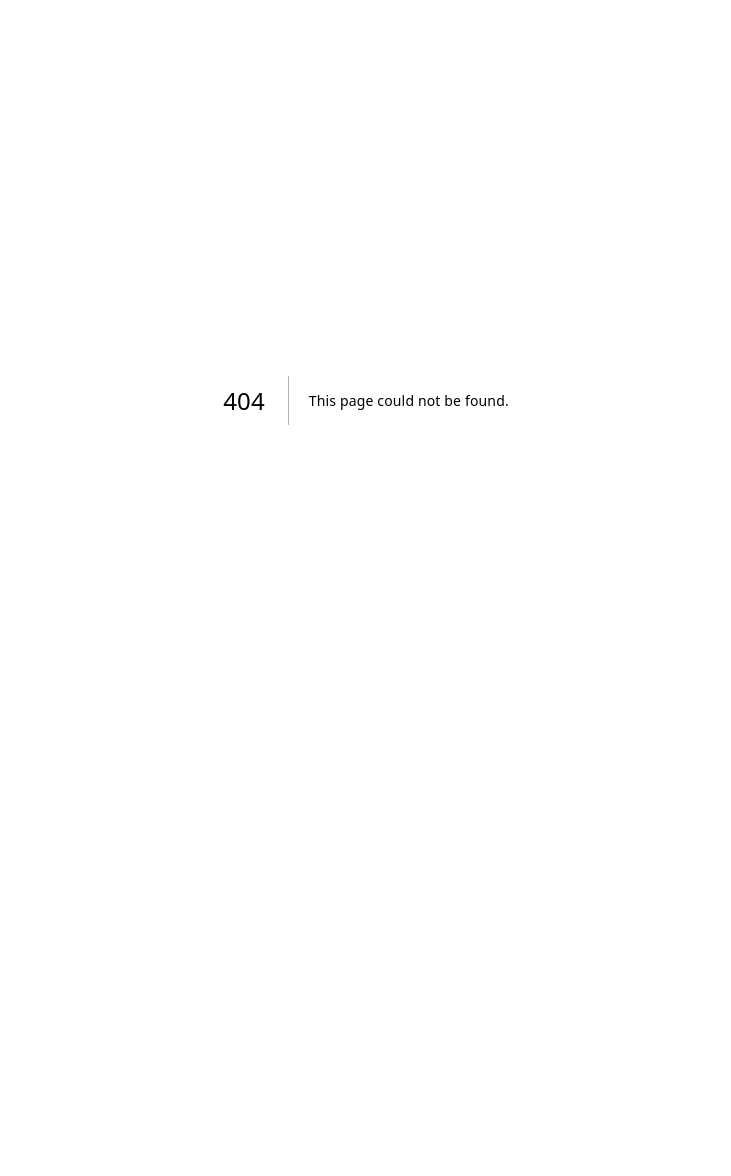
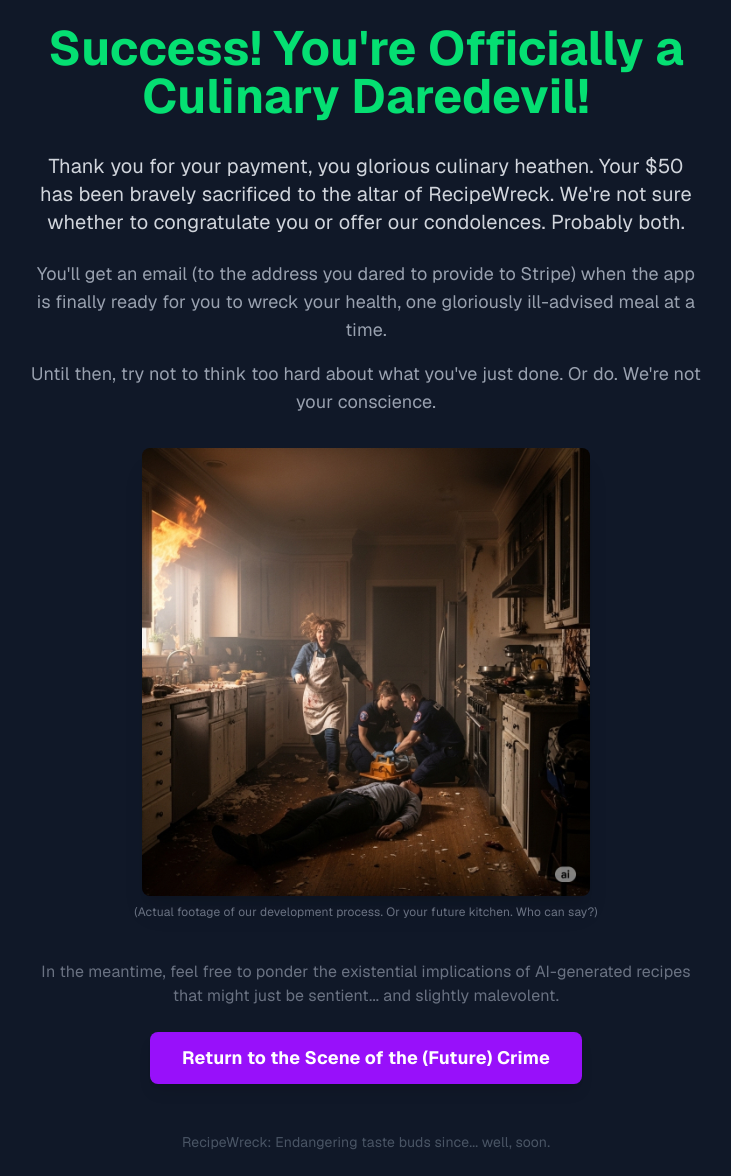
Before and after one commit to ReidKimball/RecipeWreck, a Next.js app: page /funding-success in a window 1280 px wide. Before the commit this address had no page. Shown: the whole page, without its empty margins (274-1005 px from the left). Before the commit the page ends 800 px from the top, so only its background shows below. Built offline with nearby package versions, Linux system fonts and the light colour scheme.

Commit message:
updates
- added test stripe link and funding-success page
- changed browser tab name and meta description

```diff
--- /dev/null
+++ b/src/app/funding-success/page.tsx
@@ -0,0 +1,54 @@
+// src/app/funding-success/page.tsx
+import Head from 'next/head';
+
+export default function FundingSuccessPage() {
+  return (
+    <>
+      <Head>
+        <title>RecipeWreck - Funding Confirmed! Prepare for Impact.</title>
+        <meta name="description" content="Your generous (and slightly unhinged) contribution to RecipeWreck has been confirmed!" />
+      </Head>
+
+      <div className="min-h-screen bg-gray-900 text-white flex flex-col items-center justify-center font-sans p-6">
+        <div className="text-center max-w-2xl">
+          <h1 className="text-5xl font-bold text-green-400 mb-8">
+            Success! You're Officially a Culinary Daredevil!
+          </h1>
+          <p className="text-xl text-gray-300 mb-6">
+            Thank you for your payment, you glorious culinary heathen. Your $50 has been bravely sacrificed to the altar of RecipeWreck.
+            We're not sure whether to congratulate you or offer our condolences. Probably both.
+          </p>
+          <p className="text-lg text-gray-400 mb-4">
+            You'll get an email (to the address you dared to provide to Stripe) when the app is finally ready for you to wreck your health, one gloriously ill-advised meal at a time.
+          </p>
+          <p className="text-lg text-gray-400 mb-8">
+            Until then, try not to think too hard about what you've just done. Or do. We're not your conscience.
+          </p>
+          <div className="mb-10">
+            <img
+              src="/images/RecipeWreck_Kitchen_Chaos_01.jpg" // Replace with a suitably chaotic/funny image
+              alt="A visual representation of culinary chaos"
+              className="mx-auto rounded-lg shadow-xl w-full max-w-md h-auto object-cover"
+              // Consider a funny placeholder, like a picture of a burnt kitchen or a confused chef
+            />
+            <p className="text-xs text-gray-500 mt-2">
+              (Actual footage of our development process. Or your future kitchen. Who can say?)
+            </p>
+          </div>
+          <p className="text-md text-gray-500 mb-6">
+            In the meantime, feel free to ponder the existential implications of AI-generated recipes that might just be sentient... and slightly malevolent.
+          </p>
+          <a
+            href="/" // Link back to the main landing page
+            className="inline-block bg-purple-600 hover:bg-purple-700 text-white font-bold py-3 px-8 rounded-lg text-lg transition-colors duration-300 shadow-lg"
+          >
+            Return to the Scene of the (Future) Crime
+          </a>
+          <p className="mt-12 text-sm text-gray-600">
+            RecipeWreck: Endangering taste buds since... well, soon.
+          </p>
+        </div>
+      </div>
+    </>
+  );
+}
--- a/src/app/layout.tsx
+++ b/src/app/layout.tsx
@@ -43,8 +43,8 @@ const geistMono = Geist_Mono({
  * @property {string} description - The default description for pages.
  */
 export const metadata: Metadata = {
-  title: "Create Next App",
-  description: "Generated by create next app",
+  title: "RecipeWreck - Wreck your health, one meal at a time",
+  description: "AI-generated recipes so unhealthy, they're a health hazard. Sign up for early access!",
 };
 
 /**
--- a/src/app/page.tsx
+++ b/src/app/page.tsx
@@ -180,12 +180,12 @@ export default function LandingPage() {
 
   /**
    * Handles the click event for the pre-order button.
-   * Currently, it shows an alert indicating that pre-order functionality is not yet implemented
-   * and captures a PostHog event.
+   * Redirects to the Stripe test payment link for the $50 lifetime access.
+   * Replace the placeholder URL below with your actual link from the Stripe dashboard.
    */
   const handlePreorderClick = () => {
-    alert('Pre-order functionality coming soon! You are a true visionary/masochist.');
     posthog.capture('preorder_cta_clicked');
+    window.location.href = 'https://buy.stripe.com/test_dRm6oH9Uxe4Cc0R004cs802';
   };
 
   return (
--- a/zContext_Information/Collaboration_Mode.md
+++ b/zContext_Information/Collaboration_Mode.md
@@ -17,7 +17,7 @@ Mode Description:
 - The goal is to get a working prototype of the feature as quickly as possible to discover what works and doesn't work.
 
 ## Mode Name: Update GitHub Project
-Enabled: true
+Enabled: false
 Mode Description:
 - Create a GitHub issue that describes the feature at a high level in one to two paragraphs.
 - Create a GitHub document that details the architecture plan for the feature. Save it to `/docs/feature_name/architecture_for_feature_name.md`.
@@ -43,7 +43,7 @@ Mode Description:
 - After creating the architecture document and all related issues, verify that all links work correctly when viewing the issue on GitHub.
 
 ## Mode Name: Architecture and Design
-Enabled: false
+Enabled: true
 Mode Description:
 - Do not write any code, we are in brainstorming, designing, and architecting mode.
 - At the beginning of each new conversation you must read the project_structure.md file in the zInstructions_and_Context folder.
@@ -52,7 +52,7 @@ Mode Description:
 - At the end of discussing the feature, I'll ask you to create a GitHub issue that describes the feature at a high level in one to two paragraphs.
 
 ## Mode Name: Development
-Enabled: true
+Enabled: false
 Mode Description:
 - Do write code, we are in development mode.
 - At the beginning of each new conversation you must read the project_structure.md file at the root of the project.
```
Also changed, not shown: public/images/RecipeWreck_Kitchen_Chaos_01.jpg (added), 1 other file (tests, documents, lock files or other folders).
